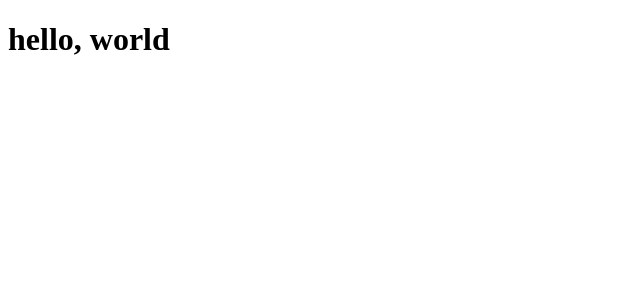
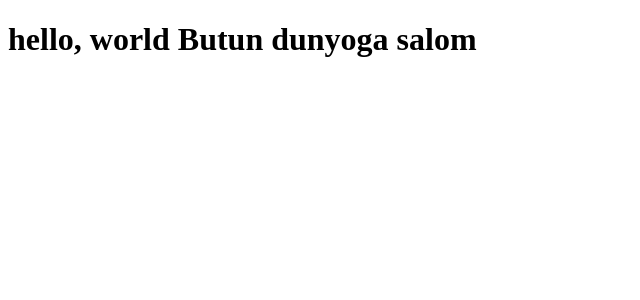
Before and after one commit to GofforovAzizbek/Foodzy_Exam, a React (Vite) app: page / in a window 1280 px wide. Shown: the top 300 px of the page, without its empty margins (0-640 px from the left). Built offline with nearby package versions, Linux system fonts and the light colour scheme.

Commit message:
First Commit

```diff
--- a/src/App.jsx
+++ b/src/App.jsx
@@ -1,7 +1,7 @@
 function App() {
   return (
     <>
-      <h1>hello, world</h1>
+      <h1>hello, world Butun dunyoga salom</h1>
     </>
   );
 }
```
